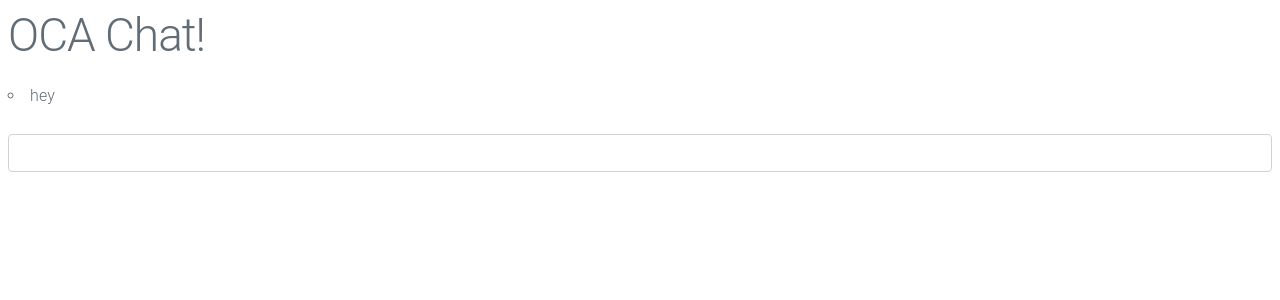
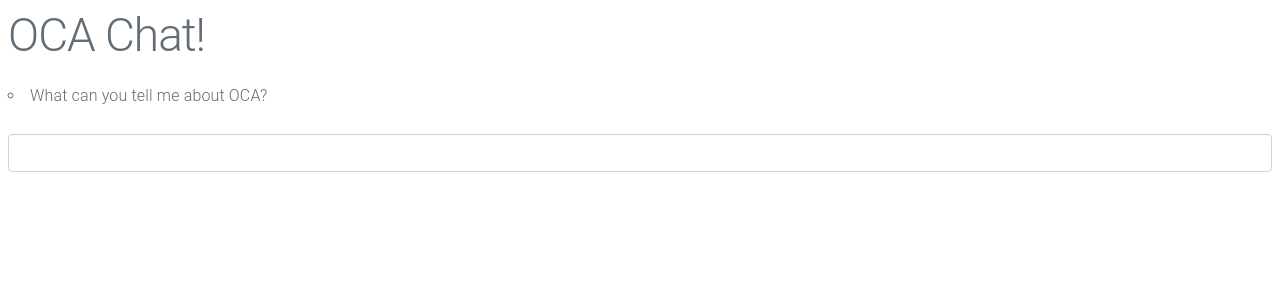
Before and after one commit to cb-oca/react-dialogflow, a React (Create React App) app: page / in a window 1280 px wide. Shown: the top 300 px of the page. Built offline with nearby package versions, Linux system fonts and the light colour scheme; what api-ai-javascript would draw is missing.

Commit message:
updated initial state text

```diff
--- a/src/chat.js
+++ b/src/chat.js
@@ -12,6 +12,8 @@ export const sendMessage = (text, sender = 'user') => ({
 const messageMiddleware = () => next => action => {
   next(action)
 
+  console.log('next action', action)
+
   if (action.type === ON_MESSAGE) {
     const {text} = action.payload;
     client.textRequest(text).then(onSuccess)
@@ -23,7 +25,7 @@ const messageMiddleware = () => next => action => {
   }
 }
 
-const initState = [{text: 'hey'}];
+const initState = [{text: 'What can you tell me about OCA?'}];
 const messageReducer = (state = initState, action) => {
   switch(action.type) {
     case ON_MESSAGE:
```
